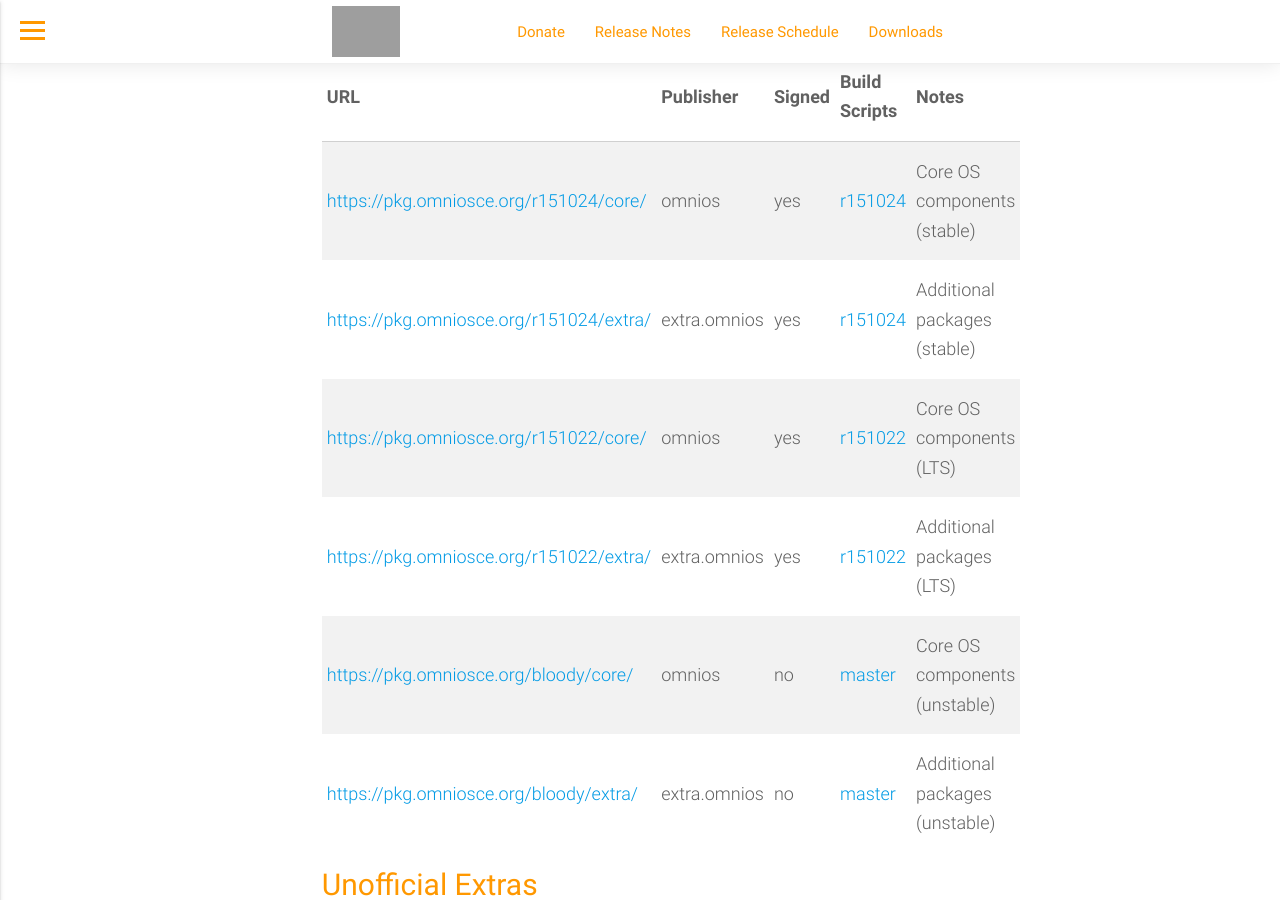
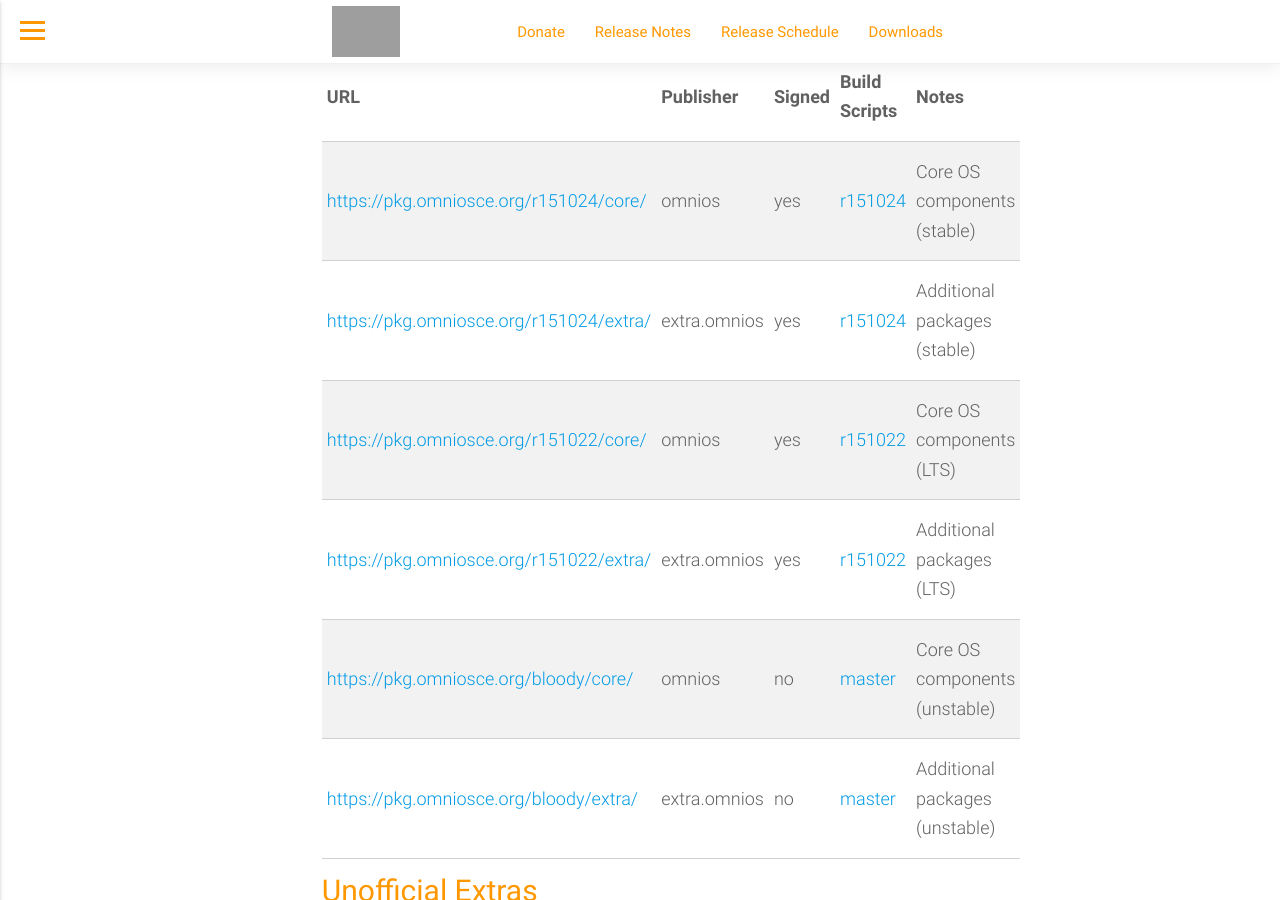
Before and after one commit to omniosorg/omniosorg.github.io, a Jekyll site: the page built from _docs/info/ipsrepos.md, in a window 1280 px wide and 900 px high, scrolled down 421 px. Built offline with Jekyll 4.4.1, drawn with Linux system fonts in a browser that asks for light colours; grey boxes are pictures that could not be loaded.

Commit message:
Make tables responsive

```diff
--- a/_docs/info/ipsrepos.md
+++ b/_docs/info/ipsrepos.md
@@ -18,6 +18,7 @@
 
 ## Repos
 
+{:.bordered .responsive-table}
 | URL                                        | Publisher    | Signed | Build Scripts                                                     | Notes                                       |
 |--------------------------------------------|--------------|--------|-------------------------------------------------------------------|---------------------------------------------|
 | <https://pkg.omniosce.org/r151024/core/>   | omnios       | yes    | [r151024](https://github.com/omniosorg/omnios-build/tree/r151024) | Core OS components (stable)
@@ -29,6 +30,7 @@
 
 ## Unofficial Extras
 
+{:.bordered .responsive-table}
 | URL                                      | Publisher          | Maintainer                             | Build Scripts                                                               | Notes                                                                        |
 |------------------------------------------|--------------------|----------------------------------------|-----------------------------------------------------------------------------|------------------------------------------------------------------------------|
 | <http://pkg.cs.umd.edu/>                 | cs.umd.edu         | Sergey Ivanov                          |                                                                             |                                                                              |
```
